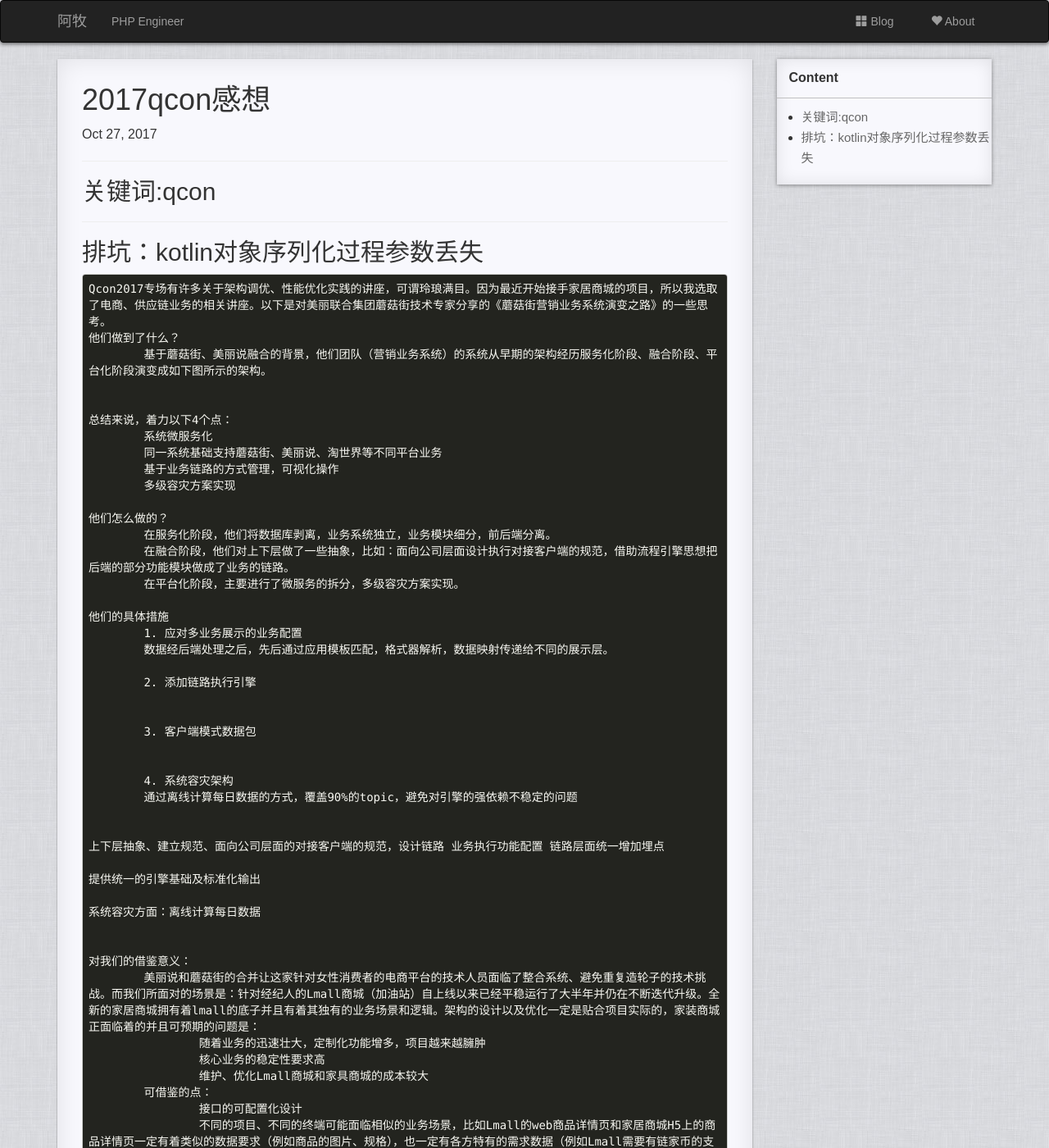
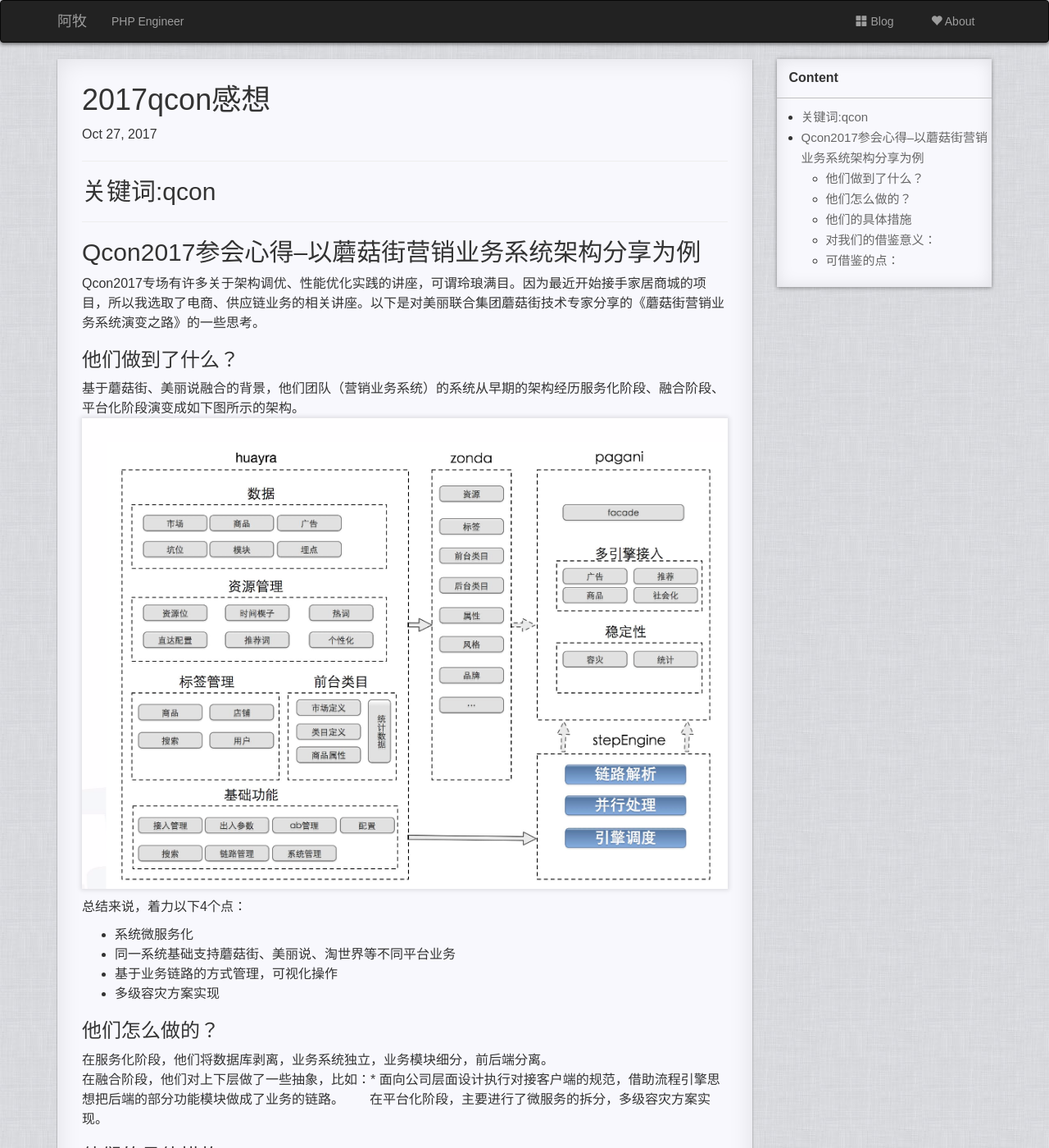
Before and after one commit to sunzengjun/sunzengjun.github.io, a Jekyll site: the page built from _posts/2017-10-31-qcon.md, in a window 1280 px wide and 1400 px high. Shown: the whole window at 82% size. Built offline with Jekyll 4.4.1, drawn with Linux system fonts in a browser that asks for light colours; comment, search, counter and statistics services are not loaded; some of the changed text lies outside the part shown.

Commit message:
Update 2017-10-31-qcon.md

```diff
--- a/_posts/2017-10-31-qcon.md
+++ b/_posts/2017-10-31-qcon.md
@@ -3,7 +3,7 @@
 title:  "2017qcon感想"
 date:   2017-10-27 16:15:00
 categories: 架构
-excerpt: 寻思着这个也放到这来吧。。
+excerpt: 寻思着这个也放到这来吧...
 ---
 
 * content
@@ -13,56 +13,51 @@
 
 ---
 
-## 排坑：kotlin对象序列化过程参数丢失
-	Qcon2017专场有许多关于架构调优、性能优化实践的讲座，可谓玲琅满目。因为最近开始接手家居商城的项目，所以我选取了电商、供应链业务的相关讲座。以下是对美丽联合集团蘑菇街技术专家分享的《蘑菇街营销业务系统演变之路》的一些思考。
-	他们做到了什么？
-		基于蘑菇街、美丽说融合的背景，他们团队（营销业务系统）的系统从早期的架构经历服务化阶段、融合阶段、平台化阶段演变成如下图所示的架构。
+## Qcon2017参会心得--以蘑菇街营销业务系统架构分享为例
+Qcon2017专场有许多关于架构调优、性能优化实践的讲座，可谓玲琅满目。因为最近开始接手家居商城的项目，所以我选取了电商、供应链业务的相关讲座。以下是对美丽联合集团蘑菇街技术专家分享的《蘑菇街营销业务系统演变之路》的一些思考。
+### 他们做到了什么？
+基于蘑菇街、美丽说融合的背景，他们团队（营销业务系统）的系统从早期的架构经历服务化阶段、融合阶段、平台化阶段演变成如下图所示的架构。
+![](https://sunzengjun.github.io/css/pics/qcon01.png)
 
+总结来说，着力以下4个点：
+* 系统微服务化
+* 同一系统基础支持蘑菇街、美丽说、淘世界等不同平台业务
+* 基于业务链路的方式管理，可视化操作
+* 多级容灾方案实现
 
-	总结来说，着力以下4个点：
-		系统微服务化
-		同一系统基础支持蘑菇街、美丽说、淘世界等不同平台业务
-		基于业务链路的方式管理，可视化操作
-		多级容灾方案实现
+### 他们怎么做的？
+在服务化阶段，他们将数据库剥离，业务系统独立，业务模块细分，前后端分离。
+在融合阶段，他们对上下层做了一些抽象，比如：* 面向公司层面设计执行对接客户端的规范，借助流程引擎思想把后端的部分功能模块做成了业务的链路。
+在平台化阶段，主要进行了微服务的拆分，多级容灾方案实现。
 
-	他们怎么做的？
-		在服务化阶段，他们将数据库剥离，业务系统独立，业务模块细分，前后端分离。
-		在融合阶段，他们对上下层做了一些抽象，比如：面向公司层面设计执行对接客户端的规范，借助流程引擎思想把后端的部分功能模块做成了业务的链路。
-		在平台化阶段，主要进行了微服务的拆分，多级容灾方案实现。
+### 他们的具体措施
+* 1. 应对多业务展示的业务配置
+数据经后端处理之后，先后通过应用模板匹配，格式器解析，数据映射传递给不同的展示层。
+![](https://sunzengjun.github.io/css/pics/qcon02.png)
+* 2. 添加链路执行引擎
+![](https://sunzengjun.github.io/css/pics/qcon03.png)
 
-	他们的具体措施
-		1. 应对多业务展示的业务配置
-		数据经后端处理之后，先后通过应用模板匹配，格式器解析，数据映射传递给不同的展示层。
+* 3. 客户端模式数据包
+![](https://sunzengjun.github.io/css/pics/qcon04.png)
 
-		2. 添加链路执行引擎
+* 4. 系统容灾架构
+通过离线计算每日数据的方式，覆盖90%的topic，避免对引擎的强依赖不稳定的问题
+![](https://sunzengjun.github.io/css/pics/qcon05.png)
 
+另外，他们上下层抽象、建立规范、面向公司层面的对接客户端的规范，设计链路
+业务执行功能配置；链路层面统一增加埋点；提供统一的引擎基础及标准化输出。
 
-		3. 客户端模式数据包
+### 对我们的借鉴意义：
+美丽说和蘑菇街的合并让这家针对女性消费者的电商平台的技术人员面临了整合系统、避免重复造轮子的技术挑战。而我们所面对的场景和可预期的问题是：
+* 随着业务的迅速壮大，定制化功能增多，项目越来越臃肿
+* 核心业务的稳定性要求高
+* 维护、优化Lmall商城和家具商城的成本较大
 
+### 可借鉴的点：
+* 接口的可配置化设计
+不同的项目、不同的终端可能面临相似的业务场景，比如Lmall的web商品详情页和家居商城H5上的商品详情页一定有着类似的数据要求（例如商品的图片、规格），也一定有各方特有的需求数据（例如Lmall需要有链家币的支付方式）。通过接口的可配置化设计，可以让各端订阅各自需要的数据，再略微加工即可。类似的功能在二手房外网也有体现，二手外网的omnibox对房源、经纪人、小区等实体进行封装，通过封装KV, DB, REDIS等众多数据源，方便上层用户调用，上层可通过订阅实体的不同属性满足个异化需求。
+我们的商城后续可采用这样的订阅方式组织接口层次。把商品、订单等实体进行细粒度再拆分，各端订阅需要的模块。在这基础上设计格式解析器，对订阅的数据再加工并最终呈现。
 
-		4. 系统容灾架构
-		通过离线计算每日数据的方式，覆盖90%的topic，避免对引擎的强依赖不稳定的问题
-
-
-	上下层抽象、建立规范、面向公司层面的对接客户端的规范，设计链路
-业务执行功能配置
-链路层面统一增加埋点
-
-	提供统一的引擎基础及标准化输出
-
-	系统容灾方面：离线计算每日数据
-
-
-	对我们的借鉴意义：
-		美丽说和蘑菇街的合并让这家针对女性消费者的电商平台的技术人员面临了整合系统、避免重复造轮子的技术挑战。而我们所面对的场景是：针对经纪人的Lmall商城（加油站）自上线以来已经平稳运行了大半年并仍在不断迭代升级。全新的家居商城拥有着lmall的底子并且有着其独有的业务场景和逻辑。架构的设计以及优化一定是贴合项目实际的，家装商城正面临着的并且可预期的问题是：
-			随着业务的迅速壮大，定制化功能增多，项目越来越臃肿
-			核心业务的稳定性要求高
-			维护、优化Lmall商城和家具商城的成本较大
-		可借鉴的点：
-			接口的可配置化设计
-			不同的项目、不同的终端可能面临相似的业务场景，比如Lmall的web商品详情页和家居商城H5上的商品详情页一定有着类似的数据要求（例如商品的图片、规格），也一定有各方特有的需求数据（例如Lmall需要有链家币的支付方式）。通过接口的可配置化设计，可以让各端订阅各自需要的数据，再略微加工即可。类似的功能在二手房外网也有体现，二手外网的omnibox对房源、经纪人、小区等实体进行封装，通过封装KV, DB, REDIS等众多数据源，方便上层用户调用，上层可通过订阅实体的不同属性满足个异化需求。
-			我们的商城后续可采用这样的订阅方式组织接口层次。把商品、订单等实体进行细粒度再拆分，各端订阅需要的模块。在这基础上设计格式解析器，对订阅的数据再加工并最终呈现。
-
-			多级容灾系统的设计：热点数据的离线备份
-			对蘑菇街的容灾备份设计，我原本是存在一些问题的。蘑菇街采用离线计算昨日的数据的方式进行备份。那么备份的时间可以控制在多长的时间段内？备份数据所占的空间是多少？数据来源是多方的，如何不影响线上功能？例如价格等敏感数据的时效性如何解决？
-			和讲师沟通后发现，现在已有成熟的大数据框架离线处理数据；蘑菇街设计了一个kvstore存储备份的数据；备份的时间和备份数据所占空间和机器数量有关并且在可接受范围内；针对价格这样的敏感数据，命中降级方案后，拿到kvstore里的数据再去信息补全，同时价格模块一定是需要细粒度的拆分的，价格、库存等信息需要单独维护。
+* 多级容灾系统的设计：热点数据的离线备份
+对蘑菇街的容灾备份设计，我原本是存在一些问题的。蘑菇街采用离线计算昨日的数据的方式进行备份。那么备份的时间可以控制在多长的时间段内？备份数据所占的空间是多少？数据来源是多方的，如何不影响线上功能？例如价格等敏感数据的时效性如何解决？
+和讲师沟通后发现，现在已有成熟的大数据框架离线处理数据；蘑菇街设计了一个kvstore存储备份的数据；备份的时间和备份数据所占空间和机器数量有关并且在可接受范围内；针对价格这样的敏感数据，命中降级方案后，拿到kvstore里的数据再去信息补全，同时价格模块一定是需要细粒度的拆分的，价格、库存等信息需要单独维护。
```
